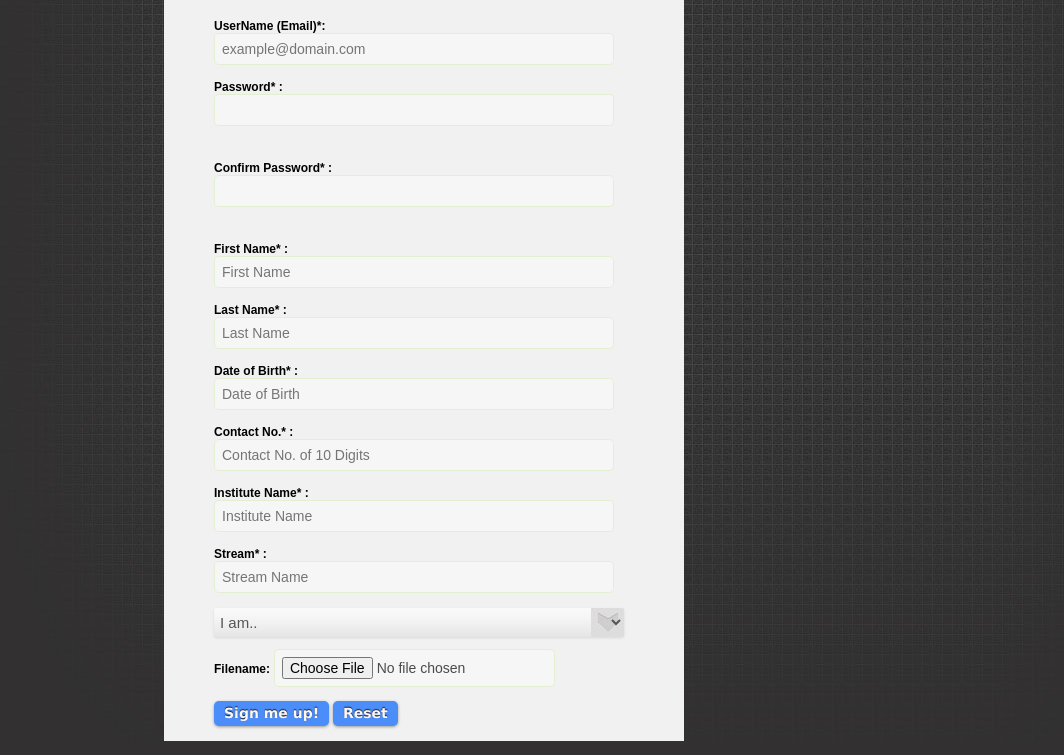
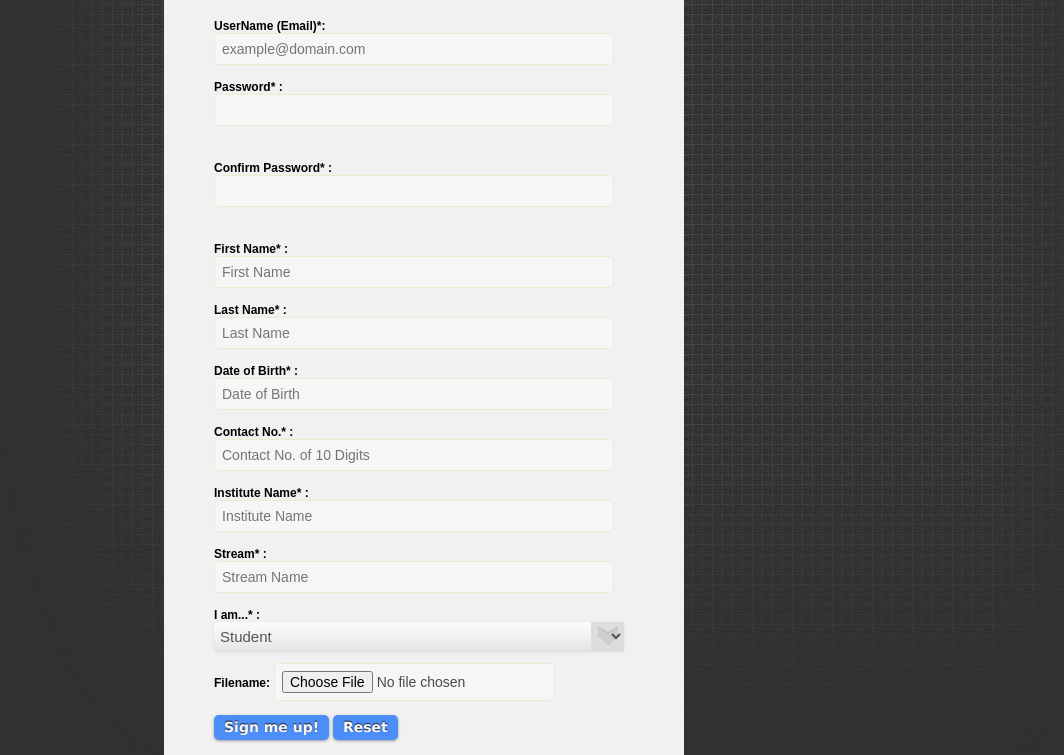
Before and after one commit to creditsuissesk/creditsuisse, a PHP site: page /registration.php in a window 1280 px wide. Shown: the part 97-852 px from the top of the page, without its empty margins (216-1280 px from the left). Run offline with PHP 8.4, Linux system fonts and the light colour scheme.

Commit message:
minor changes in registation related files

```diff
--- a/reg_data.php
+++ b/reg_data.php
@@ -10,7 +10,7 @@ if ((($_FILES["file"]["type"] == "image/gif")
 || ($_FILES["file"]["type"] == "image/pjpeg")
 || ($_FILES["file"]["type"] == "image/x-png")
 || ($_FILES["file"]["type"] == "image/png"))
-&& ($_FILES["file"]["size"] < 20000)
+&& ($_FILES["file"]["size"] < 50000)
 /*&& in_array($extension, $allowedExts)*/
 )
   {
--- a/registration.php
+++ b/registration.php
@@ -151,9 +151,9 @@
 		<p class="contact">
 		  <label for="stream">Stream* : </label></p>
 		  <input type="text" name="stream" id="stream" placeholder="Stream Name"/>
-		  <p>
+		  <p><label for="role">I am...* : </label></p>
+          <p>
 		   <select class="select-style gender" name="role" id="role">
-				  <option value="select">I am..</option>
 				  <option value="student">Student</option>
 				  <option value="author">Author</option>
 				  <option value="cm">Content Manager</option>
```
